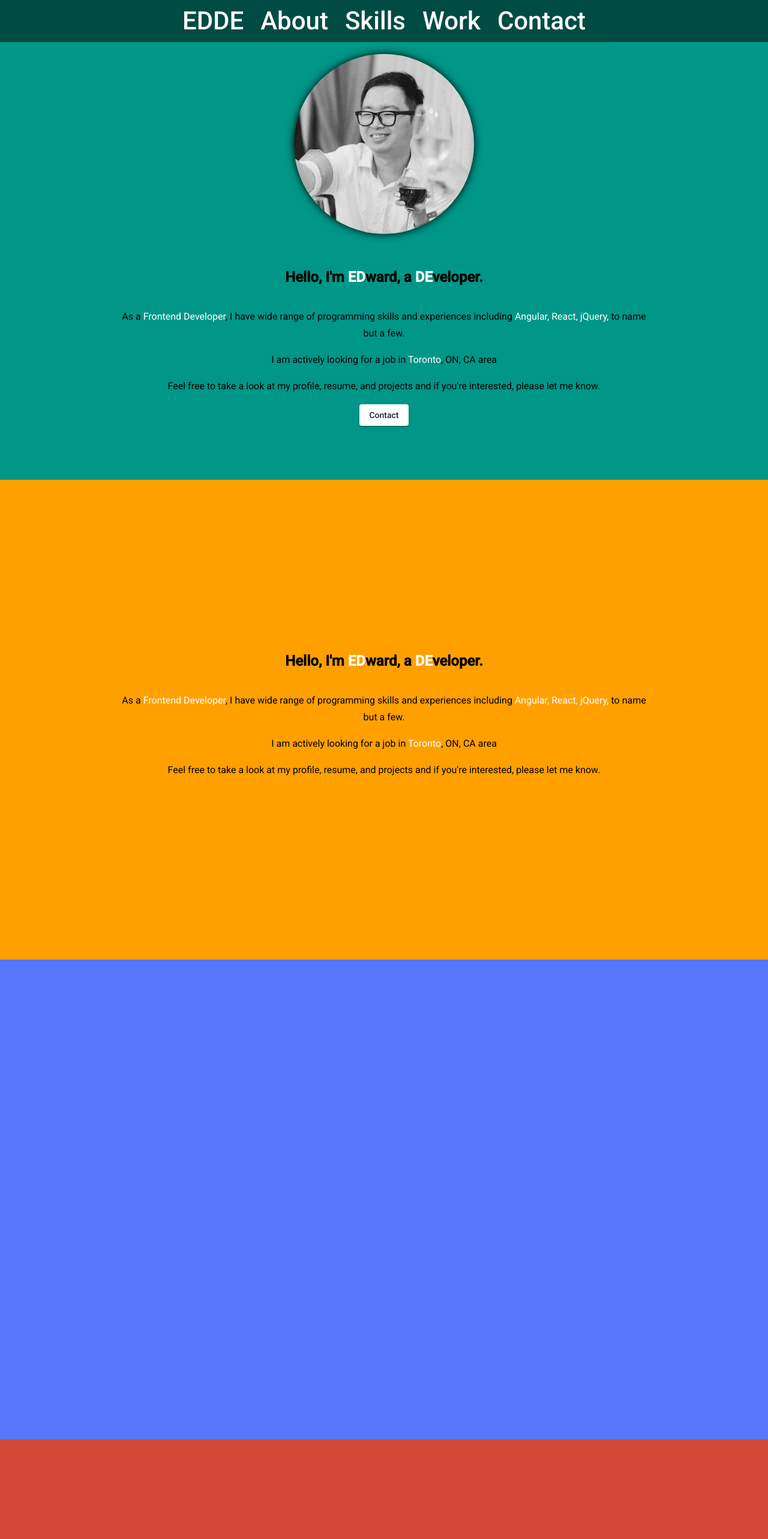
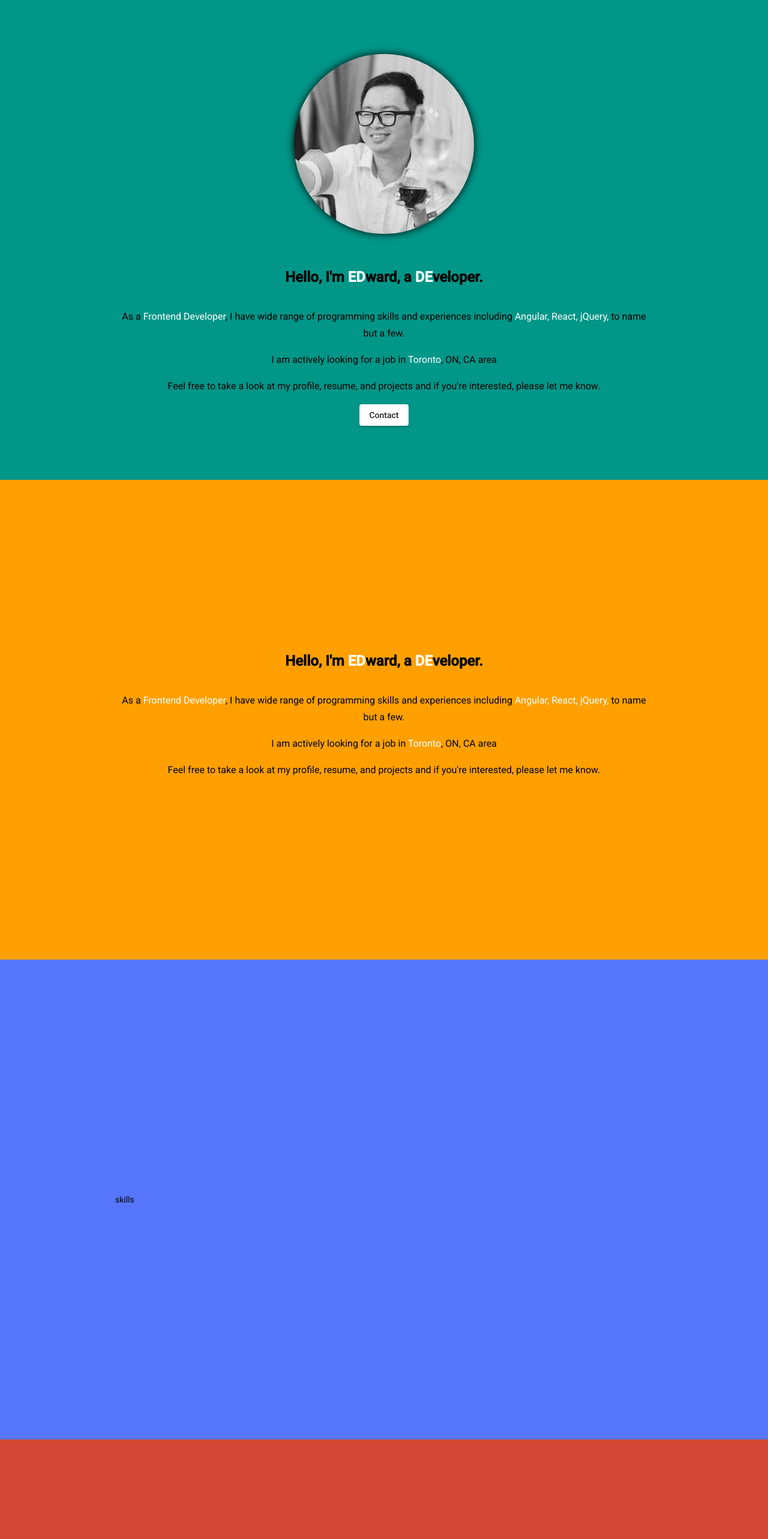
Before and after one commit to neo913/EDDE, an Angular app: page /Home#home in a window 1280 px wide. Shown: the top 2566 px of the page at 60% size. Built offline with nearby package versions, Linux system fonts and the light colour scheme.

Commit message:
cosmatic works done --in testing

```diff
--- a/src/app/home/home.component.html
+++ b/src/app/home/home.component.html
@@ -1,29 +1,38 @@
-<nav id="homeNav">
+<nav id="homeNav" *ngIf="getTag() != '' && getTag() != 'home'" >
 	<a href="#edde" id="logo">EDDE</a>
 	<div id="navbar-center">
 		<a [ngClass]="{'active': getTag()=='about'}" href="#about">About</a>
 		<a [ngClass]="{'active': getTag()=='skills'}" href="#skills">Skills</a>
-		<a [ngClass]="{'active': getTag()=='work'}" href="#work">Work</a>
-		<a [ngClass]="{'active': getTag()=='contact'}" href="#contact">Contact</a>
+		<a [ngClass]="{'active': getTag()=='works'}" href="#works">Works</a>
+		<a >Contact</a>
+		<!-- <a [ngClass]="{'active': getTag()=='contact'}" href="#contact">Contact</a> -->
 	</div>
 </nav>
 <div class="homeContainer">
-	<div id="home">
+
+	<!-- home -->
+	<div id="home" class="container">
 		<img src="../../assets/edward.jpg">
 		<div class="home box" [innerHTML]="aboutText"></div>
 		<button mat-raised-button>Contact</button>
 	</div>
-	<div id="about">
+
+	<!-- about -->
+	<div id="about" class="container">
 		<div class="about box" [innerHTML]="aboutText"></div>
 	</div>
-	<div id="skills">
+
+	<!-- skills -->
+	<div id="skills" class="container">
 		<div class="skills box">
-
+			skills
 		</div>
 	</div>
-	<div id="work">
+
+	<!-- work -->
+	<div id="works" class="container">
 		<div class="work box">
-
+			work
 		</div>
 	</div>
 </div>
--- a/src/app/home/home.component.scss
+++ b/src/app/home/home.component.scss
@@ -58,7 +58,7 @@
 		}
 	}
 
-	& #work {
+	& #works {
 		background-color: $color4;
 	}
 }
--- a/src/app/home/home.component.ts
+++ b/src/app/home/home.component.ts
@@ -1,5 +1,4 @@
-import { Component, HostListener, OnInit } from '@angular/core';
-import { makeStateKey } from '@angular/platform-browser';
+import { AfterViewInit, Component, Host, HostListener, OnInit } from '@angular/core';
 import { Router } from '@angular/router';
 import { aboutText } from '../../assets/library';
 
@@ -10,12 +9,13 @@ import { aboutText } from '../../assets/library';
 })
 export class HomeComponent implements OnInit {
 
-  currentPosition = window.pageYOffset;
   aboutText = aboutText;
+  windowHeight = 0;
 
   constructor(private router: Router) { }
 
   ngOnInit(): void {
+    this.windowHeight = document.body.clientHeight; // responsive
   }
 
   /* Getting current tag */
@@ -25,77 +25,40 @@ export class HomeComponent implements OnInit {
     return urlArr[1]? urlArr[1]: '';
   }
 
-  /**
-   *
-
-  // Scroll to specific element
-  scrollTo(direction: string) {
-    console.log(direction);
-    let target = '';
-    if(direction == 'down'){
-      switch (this.getTag()) {
-        case 'home'   : target = "about"; break;
-        case 'about'  : target = "contact"; break;
-        case 'contact': target = "contact"; break;
-        default : target = "about"; break;
-      }
-    } else if(direction == 'up') {
-      switch (this.getTag()) {
-        case 'home'   : target = "home"; break;
-        case 'about'  : target = "home"; break;
-        case 'contact': target = "about"; break;
-        default : target = "home"; break;
-      }
-    } else if(direction == 'cur') {
-      target = this.getTag();
-    }
-
-    // const debouncer = Date.now() + 2000;
-    // if(!this.scrolledTime || this.scrolledTime > debouncer) {
-    //   this.scrolledTime = Date.now();
-    // }
-    // console.log(this.scrolledTime , debouncer, debouncer - this.scrolledTime);
-    // if(this.scrolledTime > debouncer) {
-    //   return ;
-    // }
-    // console.log(1);
-    // this.scrolledTime = Date.now();
-
-    this.router.navigate(['/Home'], { fragment: target });
-    let el = document.getElementById(target);
-    el?.scrollIntoView({behavior:'smooth'});
-    // this.sleep(1000);
+  scrollInto(target: string) {
+    this.router.navigate(['/Home'], {fragment: target});
+    target = '#' + target;
+    document.querySelector(target)?.scrollIntoView({behavior: 'smooth', block: 'center'});
   }
 
-  sleep(ms: number) {
-    const wakeUpTime = Date.now() + ms;
-    while(Date.now() < wakeUpTime) { }
+  @HostListener('window:scroll', ['$event'])
+  scrollManager(event: Event) {
+
+    const home = document.querySelector('#home')?.getBoundingClientRect();
+    const about = document.querySelector('#about')?.getBoundingClientRect();
+    const skills = document.querySelector('#skills')?.getBoundingClientRect();
+    const works = document.querySelector('#works')?.getBoundingClientRect();
+
+    let target = "";
+    let margin = this.windowHeight * 0.4;
+
+    if(home && about && skills && works) {
+
+      if(Math.abs(home.y) < margin && (this.getTag() != "" && this.getTag() != "home")) {
+        target = "home";
+      } else if(Math.abs(about.y) < margin && this.getTag() != "about") {
+        target = "about";
+      } else if(Math.abs(skills.y) < margin && this.getTag() != "skills") {
+        target = "skills";
+      } else if(Math.abs(works.y) < margin && this.getTag() != "works") {
+        target = "works"
+      }
+
+      if(target != "") {
+        this.scrollInto(target);
+      }
+      event.preventDefault();
+      event.stopPropagation();
+    }
   }
-
-  scrolledTime = Date.now();
-  wakeUpTime = Date.now();
-
-  @HostListener('window:scroll', ['$event'])
-  scrolled(e:any) {
-    console.log(this.scrolledTime, this.wakeUpTime, this.scrolledTime < this.wakeUpTime)
-    // while(this.scrolledTime < this.wakeUpTime) {
-    //   this.scrolledTime = Date.now();
-    //   this.scrollTo('cur');
-    // }
-
-    let scroll = e.target.scrollingElement.scrollTop;
-    console.log(scroll, this.currentPosition, scroll > this.currentPosition);
-    if (scroll > this.currentPosition) { // scroll down
-      // console.log('down');
-      this.scrollTo('down');
-    } else { // scroll up
-      // console.log('up');
-      this.scrollTo('up');
-    }
-    this.currentPosition = scroll;
-
-    this.scrolledTime = Date.now();
-    this.wakeUpTime = this.scrolledTime + 3000;
-  }
-  */
 }
--- a/src/styles.scss
+++ b/src/styles.scss
@@ -1,7 +1,10 @@
 /* You can add global styles to this file, and also import other style files */
 @import './library';
 
-html, body { height: 100%; }
+html, body {
+  height: 100%;
+  scroll-behavior: smooth;
+}
 body { margin: 0; font-family: Roboto, "Helvetica Neue", sans-serif; }
 span.whitening {
   color: white;
```
